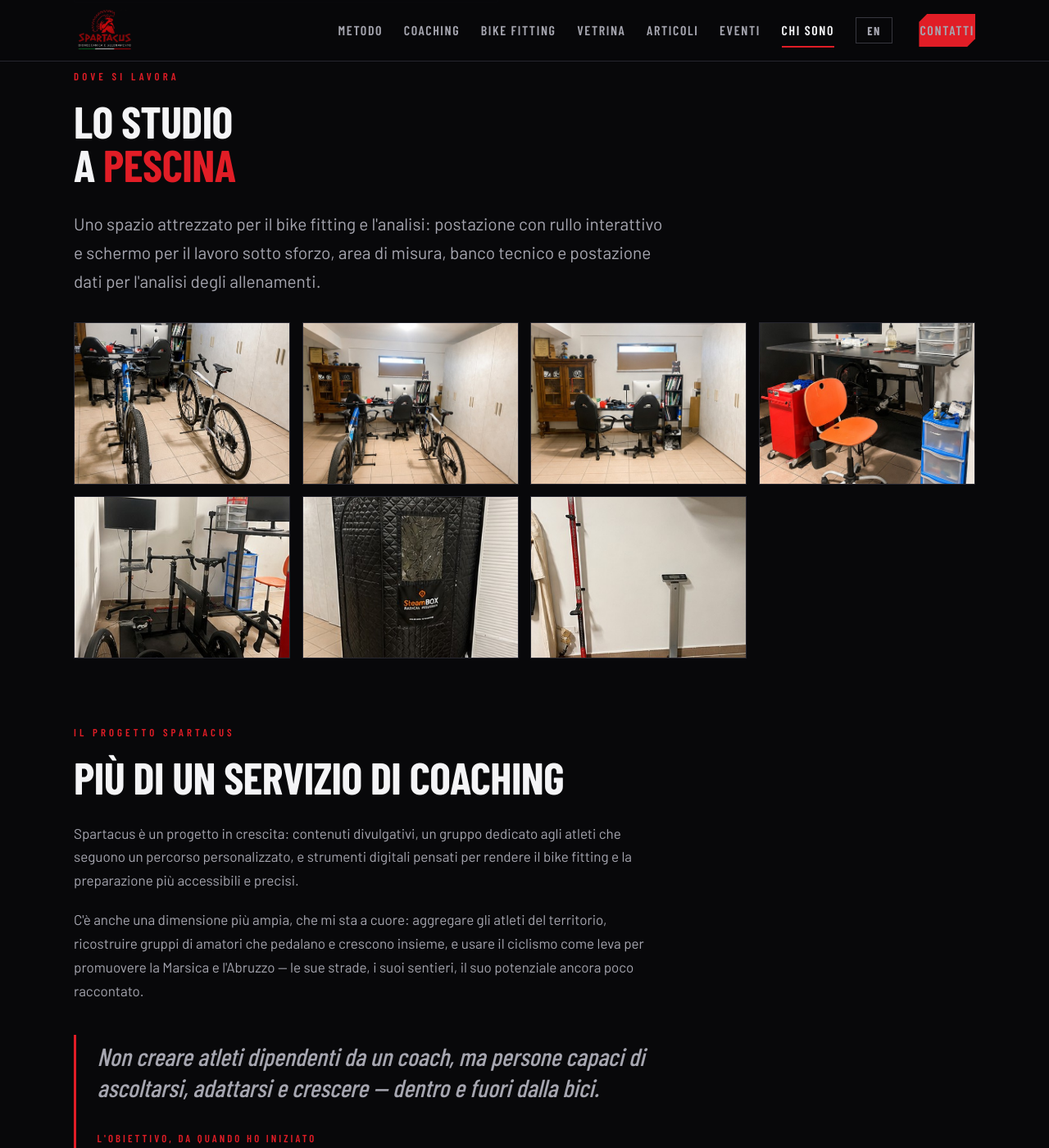
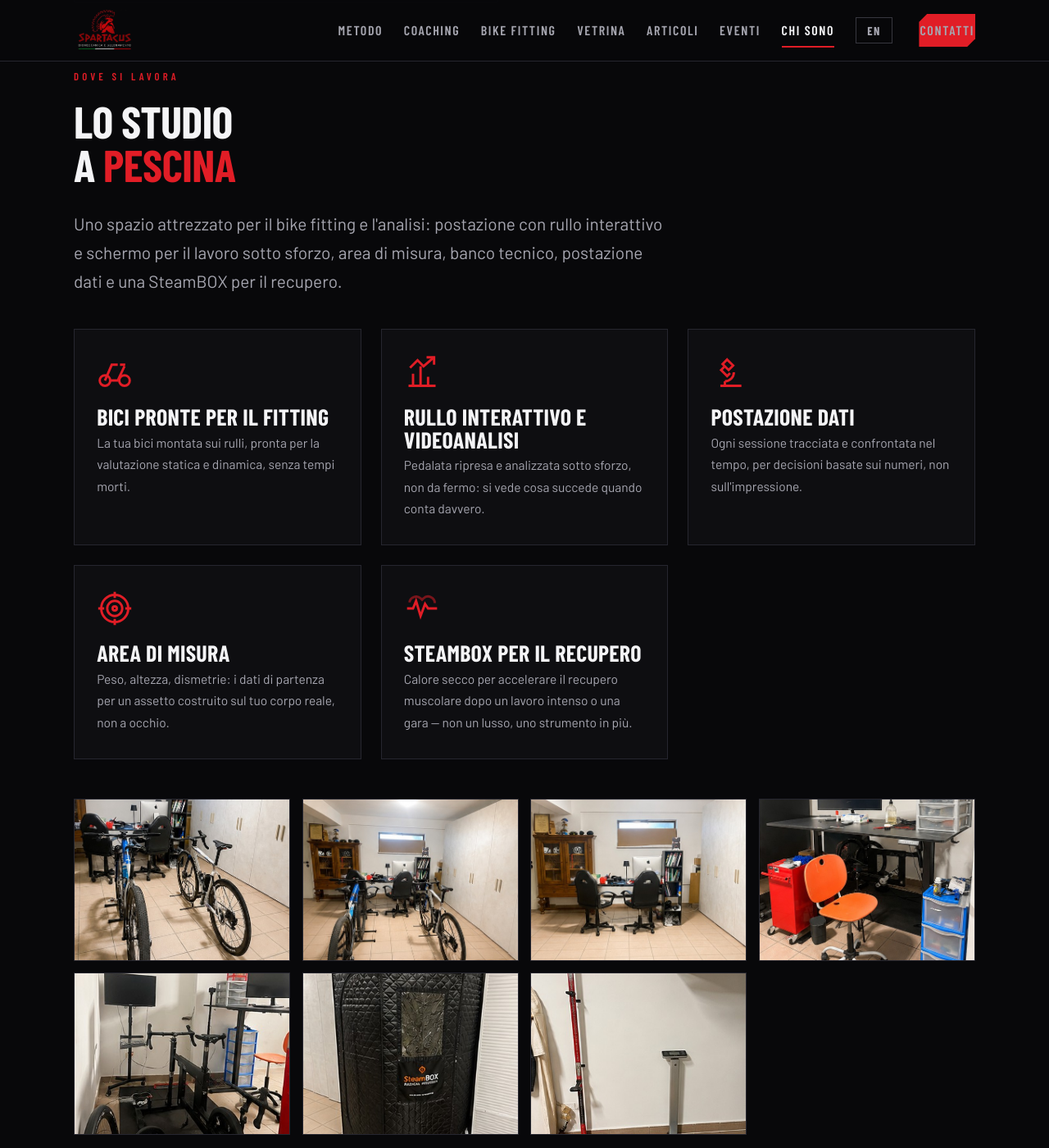
Before and after one commit to spartacus-lab/spartacus-lab.github.io, a Jekyll site: the page built from chi-sono.html, in a window 1280 px wide and 1400 px high, scrolled down 3781 px. Shown: the whole window at 82% size. Built offline with Jekyll 4.4.1, drawn with Linux system fonts in a browser that asks for light colours; some web fonts are replaced.

Commit message:
Aggiunge descrizioni dei servizi dello studio, inclusa la SteamBOX

```diff
--- a/chi-sono.html
+++ b/chi-sono.html
@@ -125,11 +125,44 @@ description: "Giuseppe Roscigno: coach di ciclismo, bike fitter e preparatore at
   <h2>Lo studio<br>a <span class="rosso">Pescina</span></h2>
   <p class="lead">
     Uno spazio attrezzato per il bike fitting e l'analisi: postazione con rullo interattivo
-    e schermo per il lavoro sotto sforzo, area di misura, banco tecnico e postazione dati
-    per l'analisi degli allenamenti.
+    e schermo per il lavoro sotto sforzo, area di misura, banco tecnico, postazione dati
+    e una SteamBOX per il recupero.
   </p>
 
-  <div class="galleria" style="margin-top:2rem">
+  <div class="grid grid-3" style="margin:2.5rem 0 3rem">
+    <div class="card">
+      <div class="card__ico">{% include icone.html nome="bici" %}</div>
+      <h3>Bici pronte per il fitting</h3>
+      <p>La tua bici montata sui rulli, pronta per la valutazione statica e dinamica,
+      senza tempi morti.</p>
+    </div>
+    <div class="card">
+      <div class="card__ico">{% include icone.html nome="grafico" %}</div>
+      <h3>Rullo interattivo e videoanalisi</h3>
+      <p>Pedalata ripresa e analizzata sotto sforzo, non da fermo: si vede cosa succede
+      quando conta davvero.</p>
+    </div>
+    <div class="card">
+      <div class="card__ico">{% include icone.html nome="microscopio" %}</div>
+      <h3>Postazione dati</h3>
+      <p>Ogni sessione tracciata e confrontata nel tempo, per decisioni basate sui numeri,
+      non sull'impressione.</p>
+    </div>
+    <div class="card">
+      <div class="card__ico">{% include icone.html nome="bersaglio" %}</div>
+      <h3>Area di misura</h3>
+      <p>Peso, altezza, dismetrie: i dati di partenza per un assetto costruito sul tuo
+      corpo reale, non a occhio.</p>
+    </div>
+    <div class="card">
+      <div class="card__ico">{% include icone.html nome="cuore" %}</div>
+      <h3>SteamBOX per il recupero</h3>
+      <p>Calore secco per accelerare il recupero muscolare dopo un lavoro intenso o una
+      gara — non un lusso, uno strumento in più.</p>
+    </div>
+  </div>
+
+  <div class="galleria">
     <figure><img src="{{ '/assets/img/foto/studio-bici-01.jpg' | relative_url }}" alt="Bici pronte per il bike fitting" loading="lazy"></figure>
     <figure><img src="{{ '/assets/img/foto/studio-bici-02.jpg' | relative_url }}" alt="Postazione con bici sui rulli" loading="lazy"></figure>
     <figure><img src="{{ '/assets/img/foto/studio-scrivania.jpg' | relative_url }}" alt="Postazione dati per l'analisi degli allenamenti" loading="lazy"></figure>
```
